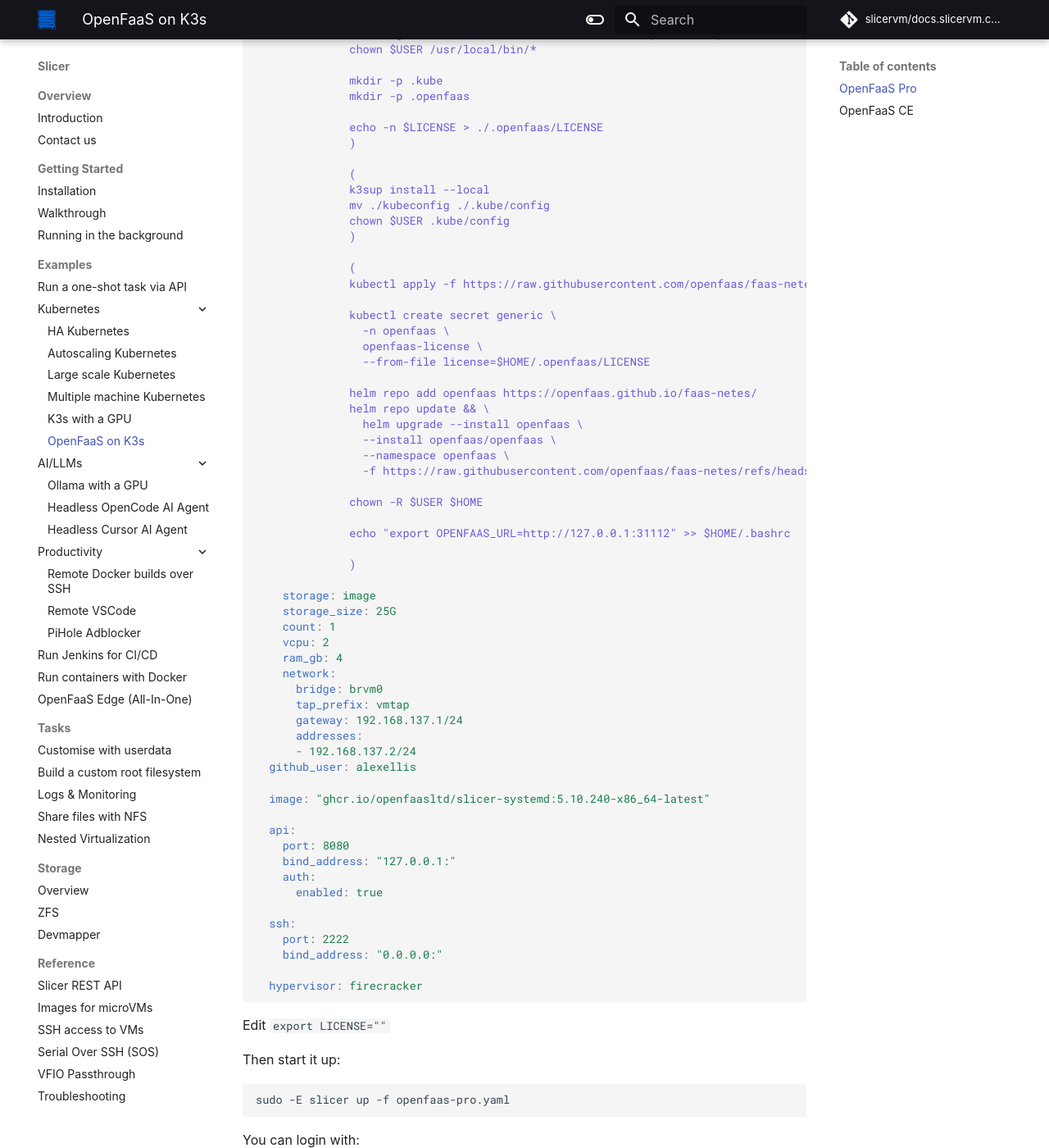
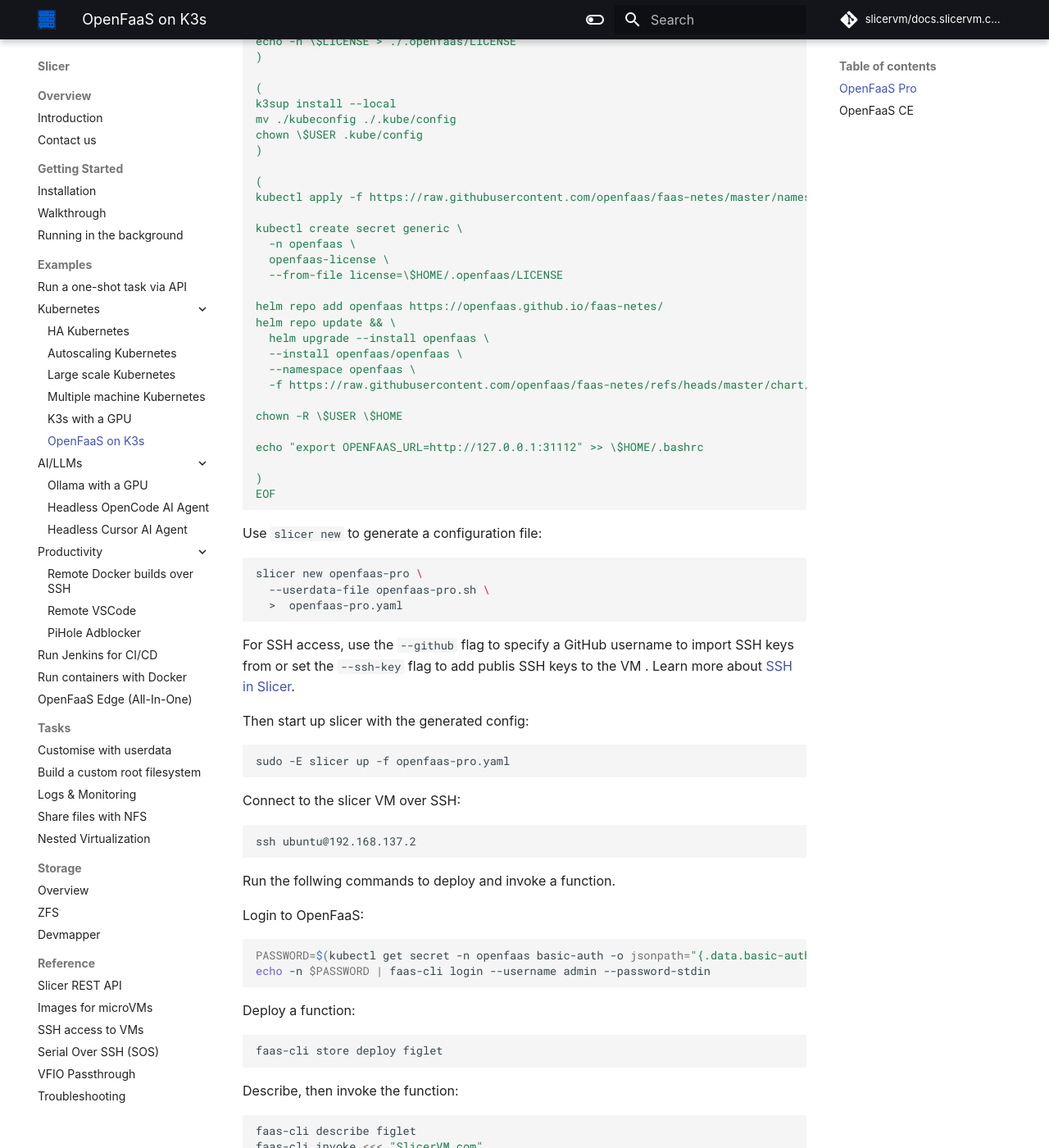
Before and after one commit to slicervm/docs.slicervm.com, an MkDocs documentation site: the page built from docs/examples/openfaas.md, in a window 1280 px wide and 1400 px high, scrolled down 1055 px. Shown: the whole window at 82% size. Built offline with MkDocs 1.6.1 and Material for MkDocs 9.7.7, drawn with Linux system fonts in a browser that asks for light colours; some web fonts are replaced; comment, search, counter and statistics services are not loaded; some of the changed text lies outside the part shown.

Commit message:
Use slicer new in examples
Switch to using slicer new in examples instead of writing out the config
each time.

Fixes a couple inconsistencies in the OpenFaaS K3s example.

Signed-off-by: Han Verstraete (OpenFaaS Ltd) <han@openfaas.com>

````diff
--- a/docs/examples/openfaas.md
+++ b/docs/examples/openfaas.md
@@ -12,102 +12,88 @@
 
 Get instructions to fetch the password via `arkade info openfaas`.
 
-For SSH access, customise the `github_user` field, or set the keys as a list via `ssh_keys`. Learn more about [SSH in Slicer](/reference/ssh).
-
 A multi-node setup is possible, but in that case, it's better to set up K3s using K3sup Pro from outside the VMs, and to follow the [HA K3s example](/examples/ha-k3s) followed by the [OpenFaaS for Kubernetes instructions](https://docs.openfaas.com/deployment/).
 
 ## OpenFaaS Pro
 
-Just copy your license key into the YAML file below and run `sudo slicer up -f openfaas-pro.yaml`.
+Create a user data file `openfaas-pro.sh` to setup an OpenFaaS Pro cluster.
 
-Create `openfaas-pro.yaml` with the following content:
+This command assumes you have a valid license key in your home directory at `~/.openfaas/LICENSE`. Create it if it does not exist yet.
 
-```yaml
-config:
+```bash
+cat > openfaas-pro.sh <<EOF
+#!/bin/bash
 
-  host_groups:
-  - name: openfaas-pro
-    userdata: |
-              export LICENSE=""
-              export HOME=/home/ubuntu
-              export USER=ubuntu
+export LICENSE=$(cat ~/.openfaas/LICENSE)
+export HOME=/home/ubuntu
+export USER=ubuntu
 
-              cd /home/ubuntu/
+cd /home/ubuntu/
 
-              (
-              arkade get kubectl kubectx helm faas-cli k3sup stern --path /usr/local/bin
-              chown $USER /usr/local/bin/*
+(
+arkade get kubectl kubectx helm faas-cli k3sup stern --path /usr/local/bin
+chown \$USER /usr/local/bin/*
 
-              mkdir -p .kube
-              mkdir -p .openfaas
+mkdir -p .kube
+mkdir -p .openfaas
 
-              echo -n $LICENSE > ./.openfaas/LICENSE
-              )
+echo -n \$LICENSE > ./.openfaas/LICENSE
+)
 
-              (
-              k3sup install --local
-              mv ./kubeconfig ./.kube/config
-              chown $USER .kube/config
-              )
+(
+k3sup install --local
+mv ./kubeconfig ./.kube/config
+chown \$USER .kube/config
+)
 
-              (
-              kubectl apply -f https://raw.githubusercontent.com/openfaas/faas-netes/master/namespaces.yml
+(
+kubectl apply -f https://raw.githubusercontent.com/openfaas/faas-netes/master/namespaces.yml
 
-              kubectl create secret generic \
-                -n openfaas \
-                openfaas-license \
-                --from-file license=$HOME/.openfaas/LICENSE
+kubectl create secret generic \
+  -n openfaas \
+  openfaas-license \
+  --from-file license=\$HOME/.openfaas/LICENSE
 
-              helm repo add openfaas https://openfaas.github.io/faas-netes/
-              helm repo update && \
-                helm upgrade --install openfaas \
-                --install openfaas/openfaas \
-                --namespace openfaas \
-                -f https://raw.githubusercontent.com/openfaas/faas-netes/refs/heads/master/chart/openfaas/values-pro.yaml
+helm repo add openfaas https://openfaas.github.io/faas-netes/
+helm repo update && \
+  helm upgrade --install openfaas \
+  --install openfaas/openfaas \
+  --namespace openfaas \
+  -f https://raw.githubusercontent.com/openfaas/faas-netes/refs/heads/master/chart/openfaas/values-pro.yaml
 
-              chown -R $USER $HOME
+chown -R \$USER \$HOME
 
-              echo "export OPENFAAS_URL=http://127.0.0.1:31112" >> $HOME/.bashrc
+echo "export OPENFAAS_URL=http://127.0.0.1:31112" >> \$HOME/.bashrc
 
-              )
-
-    storage: image
-    storage_size: 25G
-    count: 1
-    vcpu: 2
-    ram_gb: 4
-    network:
-      bridge: brvm0
-      tap_prefix: vmtap
-      gateway: 192.168.137.1/24
-      addresses:
-      - 192.168.137.2/24
-  github_user: alexellis
-
-  image: "ghcr.io/openfaasltd/slicer-systemd:5.10.240-x86_64-latest"
-
-  api:
-    port: 8080
-    bind_address: "127.0.0.1:"
-    auth:
-      enabled: true
-
-  ssh:
-    port: 2222
-    bind_address: "0.0.0.0:"
-
-  hypervisor: firecracker
+)
+EOF
 ```
 
-Edit `export LICENSE=""`
+Use `slicer new` to generate a configuration file:
 
-Then start it up:
+```bash
+slicer new openfaas-pro \
+  --userdata-file openfaas-pro.sh \
+  >  openfaas-pro.yaml
+```
+
+For SSH access, use the `--github` flag to specify a GitHub username to import SSH keys from or set the `--ssh-key` flag to add publis SSH keys to the VM . Learn more about [SSH in Slicer](/reference/ssh).
+
+Then start up slicer with the generated config:
 
 ```bash
 sudo -E slicer up -f openfaas-pro.yaml
 ```
 
-You can login with:
+Connect to the slicer VM over SSH:
+
+```bash
+ssh ubuntu@192.168.137.2
+```
+
+Run the follwing commands to deploy and invoke a function.
+
+Login to OpenFaaS:
 
 ```bash
 PASSWORD=$(kubectl get secret -n openfaas basic-auth -o jsonpath="{.data.basic-auth-password}" | base64 --decode; echo)
@@ -118,7 +104,7 @@
 
 ```bash
 faas-cli store deploy figlet
-
+```
 
 Describe, then invoke the function:
 
@@ -133,72 +119,48 @@
 
 The above userdata script can be re-used, with a few options removed.
 
-Create `openfaas-ce.yaml` with the following content:
+```sh
+cat > openfaas-ce.sh <<EOF
+export HOME=/home/ubuntu
+export USER=ubuntu
 
-```yaml
-config:
+cd /home/ubuntu/
 
-  host_groups:
-  - name: openfaas-ce
-    userdata: |
-              export HOME=/home/ubuntu
-              export USER=ubuntu
+(
+arkade get kubectl kubectx helm faas-cli k3sup stern --path /usr/local/bin
+chown \$USER /usr/local/bin/*
 
-              cd /home/ubuntu/
+mkdir -p .kube
+mkdir -p .openfaas
+)
 
-              (
-              arkade get kubectl kubectx helm faas-cli k3sup stern --path /usr/local/bin
-              chown $USER /usr/local/bin/*
+(
+k3sup install --local
+mv ./kubeconfig ./.kube/config
+chown \$USER .kube/config
+)
 
-              mkdir -p .kube
-              mkdir -p .openfaas
-              )
+(
+kubectl apply -f https://raw.githubusercontent.com/openfaas/faas-netes/master/namespaces.yml
 
-              (
-              k3sup install --local
-              mv ./kubeconfig ./.kube/config
-              chown $USER .kube/config
-              )
+helm repo add openfaas https://openfaas.github.io/faas-netes/
+helm repo update && \
+  helm upgrade --install openfaas \
+  --install openfaas/openfaas \
+  --namespace openfaas \
 
-              (
-              kubectl apply -f https://raw.githubusercontent.com/openfaas/faas-netes/master/namespaces.yml
+chown -R \$USER \$HOME
 
-              helm repo add openfaas https://openfaas.github.io/faas-netes/
-              helm repo update && \
-                helm upgrade --install openfaas \
-                --install openfaas/openfaas \
-                --namespace openfaas \
+echo "export OPENFAAS_URL=http://127.0.0.1:31112" >> \$HOME/.bashrc
 
-              chown -R $USER $HOME
+)
+EOF
+```
 
-              echo "export OPENFAAS_URL=http://127.0.0.1:31112" >> $HOME/.bashrc
+Create `openfaas-ce.yaml` clicer configuration file:
 
-              )
-
-    storage: image
-    storage_size: 25G
-    count: 1
-    vcpu: 2
-    ram_gb: 4
-    network:
-      bridge: brvm0
-      tap_prefix: vmtap
-      gateway: 192.168.137.1/24
-      addresses:
-      - 192.168.137.2/24
-  github_user: alexellis
-
-  image: "ghcr.io/openfaasltd/slicer-systemd:5.10.240-x86_64-latest"
-
-  api:
-    port: 8080
-    bind_address: "127.0.0.1:"
-    auth:
-      enabled: true
-
-  ssh:
-    port: 2222
-    bind_address: "0.0.0.0:"
-
-  hypervisor: firecracker
+```bash
+slicer new openfaas-pro \
+  --userdata-file openfaas-pro.sh \
+  >  openfaas-ce.yaml
 ```
````
Also changed, not shown: docs/examples/ha-k3s.md (+7 -27 lines), docs/examples/multiple-machine-k3s.md (+14 -33 lines).
